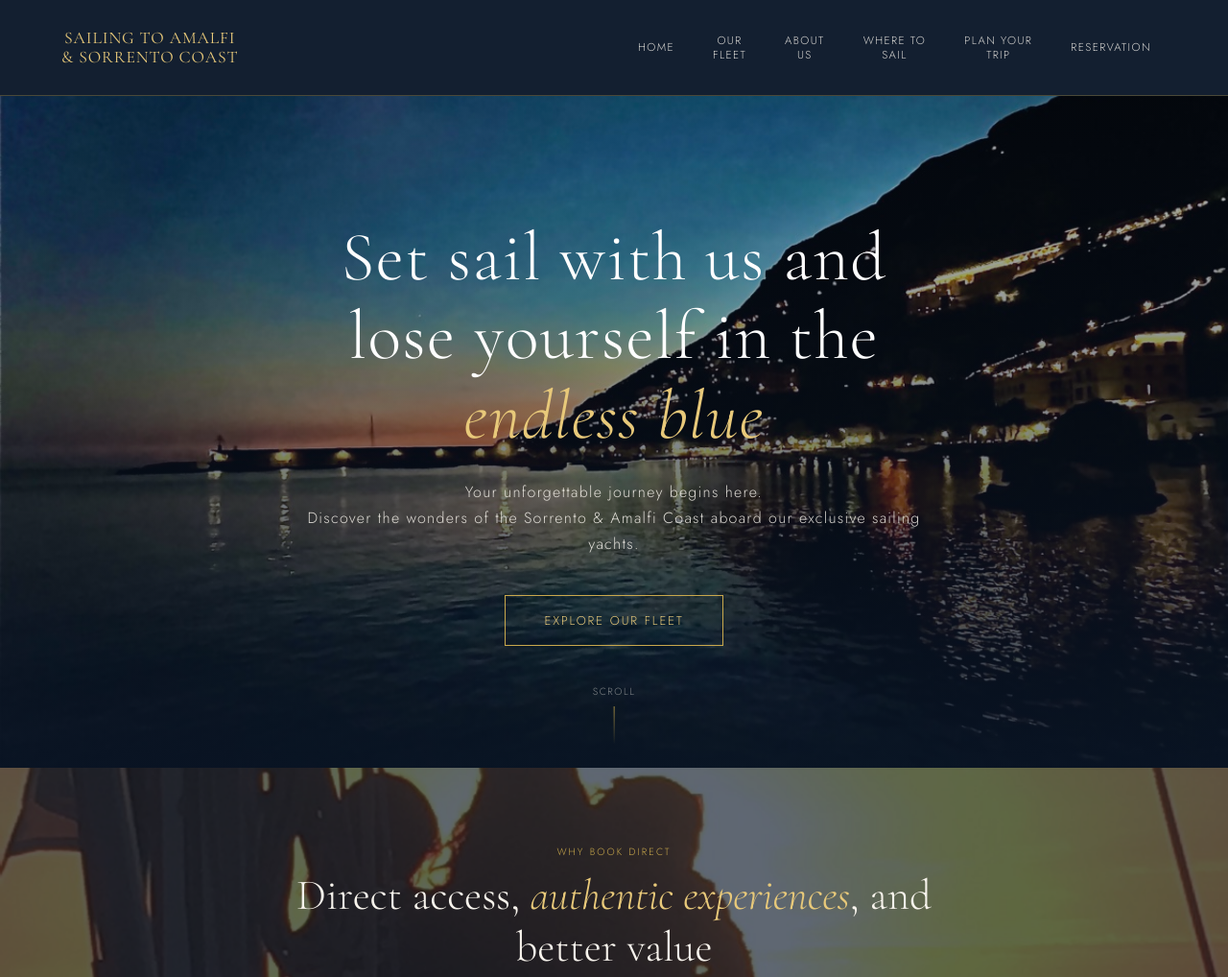
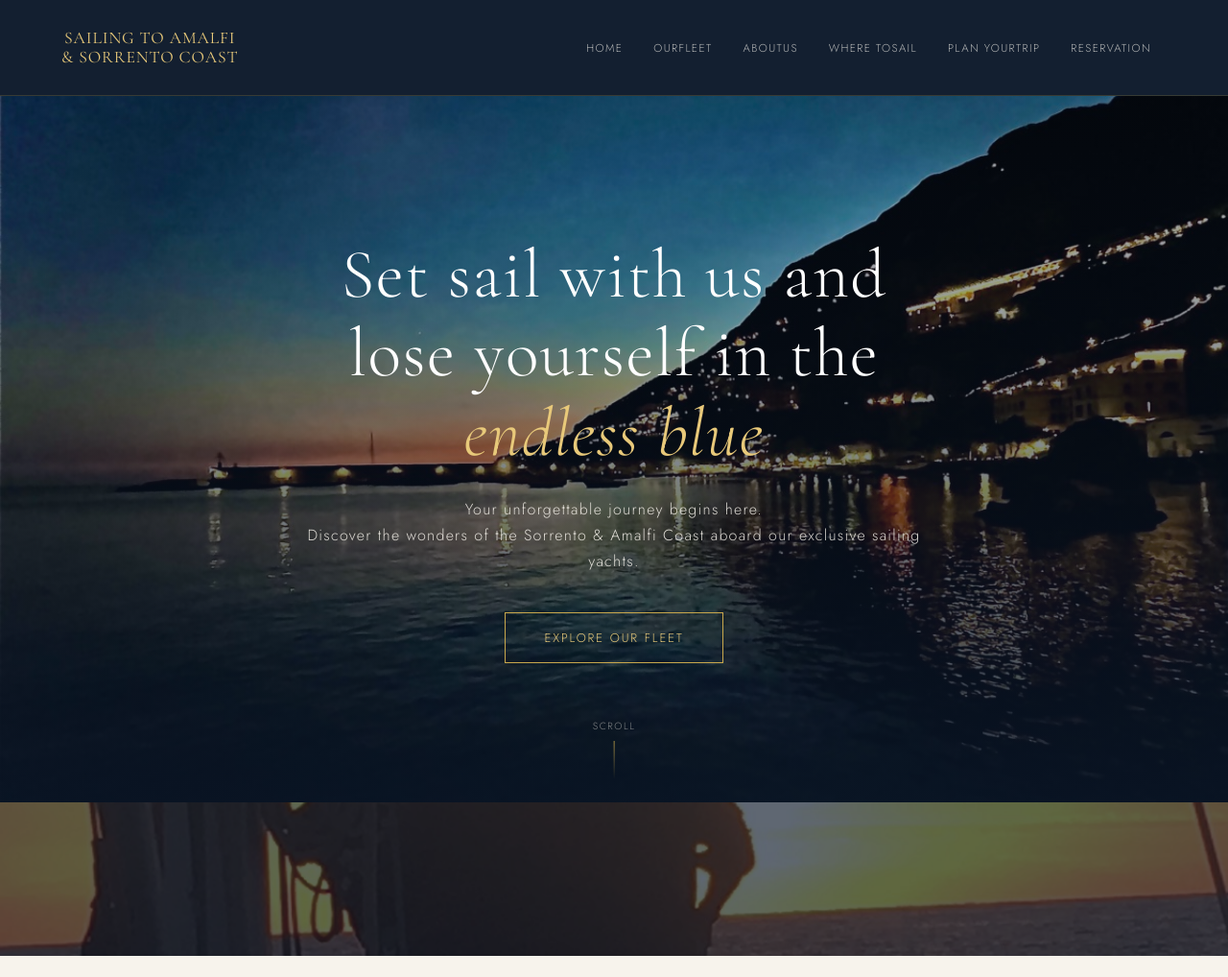
Before and after one commit to velasub/sito-vela, a plain HTML site: page index.html in a window 1280 px wide. Shown: the top 1018 px of the page at 96% size. After the commit the page ends 996 px from the top, so only its background shows below. Drawn offline with nearby package versions, Linux system fonts and the light colour scheme.

Commit message:
Add files via upload

```diff
--- a/index.html
+++ b/index.html
@@ -24,27 +24,12 @@
   html { scroll-behavior: smooth; }
   body { font-family: 'Jost', sans-serif; background: var(--cream); color: var(--text-dark); font-weight: 300; overflow-x: hidden; }
 
-  /* NAV - AGGIORNATA A 100PX */
-  nav {
-    position: fixed;
-    top: 0;
-    left: 0;
-    right: 0;
-    z-index: 1000;
-    background: rgba(10,22,40,0.96);
-    backdrop-filter: blur(12px);
-    padding: 0 1.5rem;
-    height: 100px;
-    display: flex;
-    align-items: center;
-    justify-content: space-between;
-    border-bottom: 1px solid rgba(201,168,76,0.3);
-  }
+  /* NAV - MODIFICATA A 100PX */
+  nav { position: fixed; top: 0; left: 0; right: 0; z-index: 1000; background: rgba(10,22,40,0.96); backdrop-filter: blur(12px); padding: 0 1.5rem; height: 100px; display: flex; align-items: center; justify-content: space-between; border-bottom: 1px solid rgba(201,168,76,0.2); }
 
-/* LOGO - Entrambe le righe con lo stesso colore oro pieno */
   .nav-logo {
     font-family: 'Cormorant Garamond', serif;
-    color: var(--gold-light); /* Oro definito nelle variabili */
+    color: var(--gold-light);
     text-decoration: none;
     display: flex;
     flex-direction: column;
@@ -52,60 +37,36 @@
     text-align: center;
     line-height: 1.1;
   }
+  .nav-logo span { font-size: 1.1rem; text-transform: uppercase; letter-spacing: 0.05em; font-weight: 400; }
 
-  .nav-logo span:first-child,
-  .nav-logo span:last-child {
-    font-size: 1.1rem;
-    font-weight: 400;
-    text-transform: uppercase;
-    letter-spacing: 0.05em;
-    color: var(--gold-light); /* Forza lo stesso colore su entrambe */
-    opacity: 1; /* Rimuove ogni trasparenza */
-    font-style: normal; /* Rimuove il corsivo */
-  }
   .hamburger { background: none; border: 1px solid rgba(201,168,76,0.4); cursor: pointer; padding: 8px; border-radius: 4px; display: flex; flex-direction: column; gap: 5px; }
   .hamburger span { display: block; width: 22px; height: 1.5px; background: var(--gold-light); transition: all 0.3s; }
   .hamburger.open span:nth-child(1) { transform: translateY(6.5px) rotate(45deg); }
   .hamburger.open span:nth-child(2) { opacity: 0; }
   .hamburger.open span:nth-child(3) { transform: translateY(-6.5px) rotate(-45deg); }
 
-  /* MENU MOBILE - CON LINEE DORATE */
-  .nav-menu {
-    position: fixed;
-    top: 100px;
-    left: 0;
-    right: 0;
-    background: var(--navy);
-    padding: 0.5rem 0;
-    transform: translateY(-120%);
-    transition: transform 0.4s cubic-bezier(0.4,0,0.2,1);
-    z-index: 999;
-    border-bottom: 1px solid rgba(201,168,76,0.2);
-  }
+  .nav-menu { position: fixed; top: 100px; left: 0; right: 0; background: var(--navy); padding: 0; transform: translateY(-110%); transition: transform 0.4s cubic-bezier(0.4,0,0.2,1); z-index: 999; border-bottom: 1px solid rgba(201,168,76,0.2); }
   .nav-menu.open { transform: translateY(0); }
 
   .nav-menu a {
     display: flex;
     flex-direction: column;
     align-items: center;
-    justify-content: center;
-    padding: 1.2rem 1rem;
+    padding: 1.2rem 2rem;
     color: rgba(247,243,236,0.85);
     text-decoration: none;
     font-size: 0.85rem;
     letter-spacing: 0.12em;
     text-transform: uppercase;
+    border-bottom: 1px solid rgba(201,168,76,0.15); /* Linea dorata sottile */
+    transition: color 0.2s;
     text-align: center;
-    line-height: 1.3;
-    /* Linea dorata tra le voci */
-    border-bottom: 1px solid rgba(201,168,76,0.15);
-    transition: background 0.3s, color 0.3s;
   }
   .nav-menu a:last-child { border-bottom: none; }
-  .nav-menu a:hover { color: var(--gold-light); background: rgba(255,255,255,0.03); }
+  .nav-menu a:hover { color: var(--gold-light); }
 
-  /* HERO */
-  .hero { margin-top: 100px; position: relative; height: calc(100vh - 100px); min-height: 500px; overflow: hidden; display: flex; align-items: center; justify-content: center; }
+  /* HERO - RIPRISTINATO IL TUO STYLE ORIGINALE CON MARGINE 100PX */
+  .hero { margin-top: 100px; position: relative; height: 92vh; min-height: 500px; overflow: hidden; display: flex; align-items: center; justify-content: center; }
   .hero-img { position: absolute; inset: 0; width: 100%; height: 100%; object-fit: cover; object-position: center; }
   .hero-overlay { position: absolute; inset: 0; background: linear-gradient(to bottom, rgba(10,22,40,0.3) 0%, rgba(10,22,40,0.5) 50%, rgba(10,22,40,0.85) 100%); }
   .hero-content { position: relative; z-index: 2; text-align: center; padding: 2rem 1.5rem; max-width: 700px; animation: fadeUp 1.2s ease both; }
@@ -118,7 +79,7 @@
   .scroll-hint span { font-size: 0.65rem; letter-spacing: 0.15em; text-transform: uppercase; color: rgba(247,243,236,0.5); }
   .scroll-arrow { width: 1px; height: 40px; background: linear-gradient(to bottom, rgba(201,168,76,0.8), transparent); }
 
-  /* SECTIONS & REST OF CSS */
+  /* SECTIONS (Tutto il resto rimane identico al tuo originale) */
   .section-label { font-size: 0.65rem; letter-spacing: 0.2em; text-transform: uppercase; color: var(--gold); margin-bottom: 0.75rem; display: block; }
   h2 { font-family: 'Cormorant Garamond', serif; font-size: clamp(1.8rem, 6vw, 2.8rem); font-weight: 300; line-height: 1.2; color: var(--navy); margin-bottom: 1.25rem; }
   h2 em { font-style: italic; color: var(--sea); }
@@ -184,7 +145,6 @@
   .fade-in { opacity: 0; transform: translateY(20px); transition: opacity 0.7s ease, transform 0.7s ease; }
   .fade-in.visible { opacity: 1; transform: translateY(0); }
 
-  /* TABLET/DESKTOP */
   @media (min-width: 640px) {
     .dest-grid { grid-template-columns: repeat(3, 1fr); }
     .footer-grid { grid-template-columns: 1fr 1fr; }
@@ -200,9 +160,9 @@
     .footer-grid { grid-template-columns: 1fr 1fr 1fr; }
     nav { padding: 0 4rem; }
     .hamburger { display: none; }
-    .nav-menu { position: static; background: none; transform: none; padding: 0; display: flex; gap: 0.5rem; border: none; }
-    .nav-menu a { border-bottom: none; padding: 0 1rem; font-size: 0.72rem; }
-    .nav-menu a:hover { background: none; }
+    .nav-menu { position: static; background: none; transform: none; padding: 0; display: flex; gap: 0; border: none; }
+    .nav-menu a { padding: 0 1rem; border: none; font-size: 0.72rem; color: rgba(247,243,236,0.7); flex-direction: row; }
+    .nav-menu a:hover { padding-left: 1rem; color: var(--gold-light); }
     .skipper-grid { grid-template-columns: repeat(3, 1fr) !important; }
     .value-banner { padding: 5rem 4rem; }
     .quote-section { padding: 5rem 4rem; }
@@ -218,11 +178,9 @@
     <span>Sailing to Amalfi</span>
     <span>&amp; Sorrento Coast</span>
   </a>
-
   <button class="hamburger" id="hamburger" aria-label="Menu">
     <span></span><span></span><span></span>
   </button>
-
   <div class="nav-menu" id="navMenu">
     <a href="#">Home</a>
     <a href="#fleet"><span>Our</span><span>Fleet</span></a>
@@ -249,20 +207,4 @@
 
 <div class="value-banner" style="background-image:url('foto/hero2.jpg'); background-size:cover; background-position:center; position:relative;">
   <div style="position:absolute; inset:0; background:rgba(10,22,40,0.65);"></div>
-  <div style="max-width:700px; margin:0 auto; position:relative; z-index:1;">
-    <span class="section-label">Why Book Direct</span>
-    <h2 style="color:var(--cream);">Direct access, <em style="color:var(--gold-light);">authentic experiences</em>, and better value</h2>
-    <div class="gold-line"></div>
-    <p>By booking directly with us, you cut out the middleman — ensuring significant savings without compromising the premium quality and service you expect.</p>
-    <p>We are dedicated to providing superior quality, impeccable service, and an unparalleled sailing experience. To us, you aren't just a guest — <strong style="color:var(--gold-light); font-weight:400;">you're a friend.</strong></p>
-  </div>
-</div>
-
-<div style="overflow:hidden; aspect-ratio:16/7;">
-  <img src="foto/navigazione.jpeg" alt="Sailing Experience" style="width:100%; height:100%; object-fit:cover; display:block;">
-</div>
-
-<div id="fleet" class="fleet-section">
-  <div style="max-width:1200px; margin:0 auto;">
-    <span class="section-label">Our Fleet</span>
-    <h2>Experience
+  <div style="max-width:700px; margin:
```
